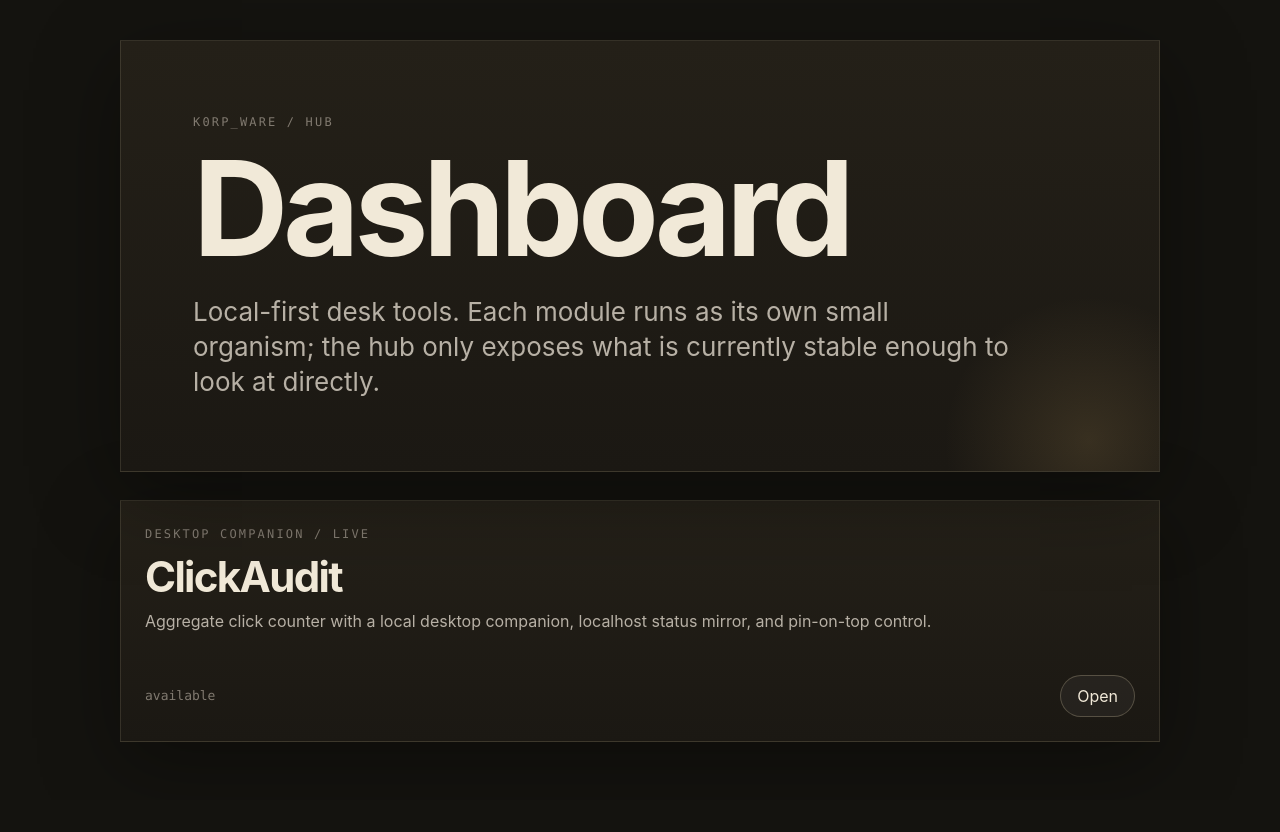
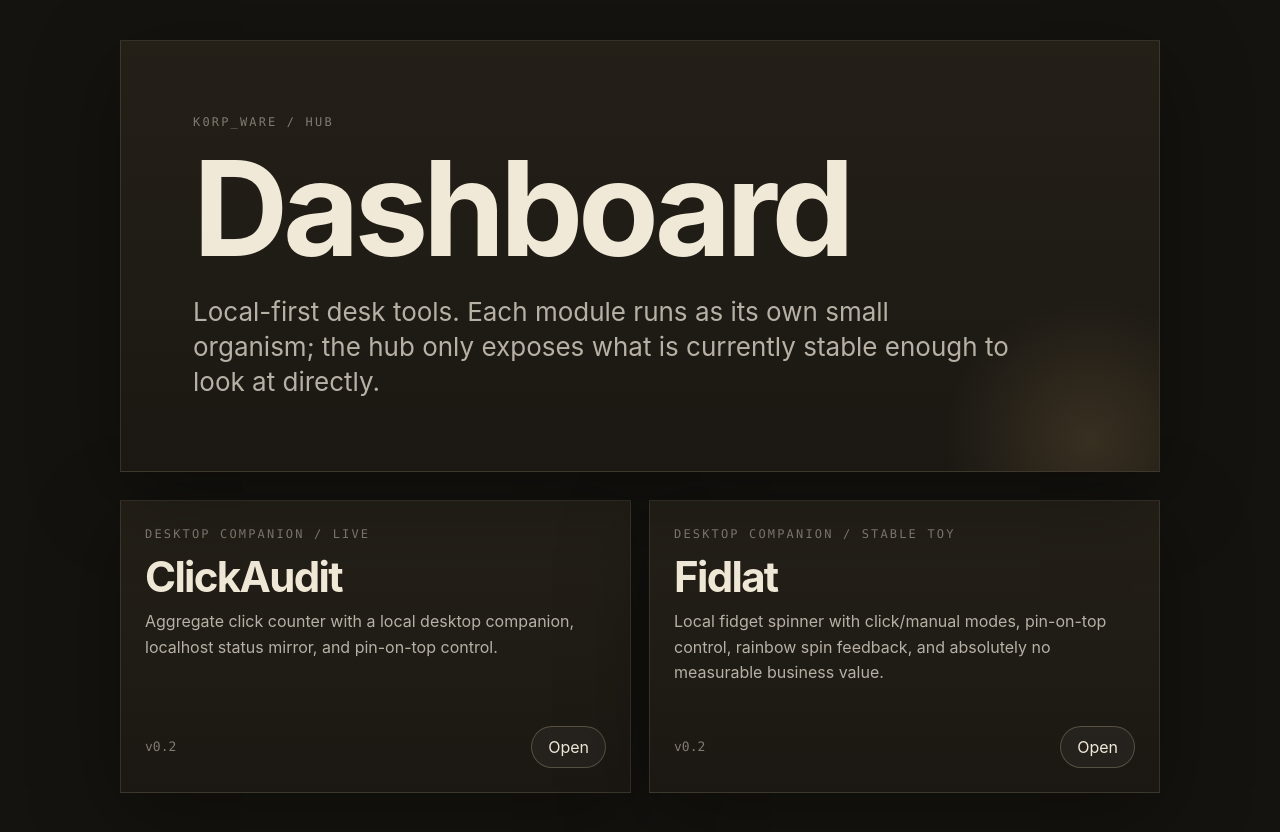
Before and after one commit to EinCorn/K0rp_ware, a React (Vite) app: page / in a window 1280 px wide. Before the commit the page ends 800 px from the top, so only its background shows below. Built offline with nearby package versions, Linux system fonts and the light colour scheme.

Commit message:
Expose Fidget on dashboard

```diff
--- a/src/components/Dashboard.jsx
+++ b/src/components/Dashboard.jsx
@@ -23,8 +23,23 @@ function Dashboard() {
             </p>
           </div>
           <div className="module-card-footer">
-            <span className="module-status">available</span>
+            <span className="module-status">v0.2</span>
             <a href="/?app=click-audit">Open</a>
+          </div>
+        </article>
+
+        <article className="module-card hub-module-card">
+          <div>
+            <p className="system-label">Desktop companion / stable toy</p>
+            <h2>Fidlat</h2>
+            <p>
+              Local fidget spinner with click/manual modes, pin-on-top control, rainbow spin feedback,
+              and absolutely no measurable business value.
+            </p>
+          </div>
+          <div className="module-card-footer">
+            <span className="module-status">v0.2</span>
+            <a href="/?app=fidget">Open</a>
           </div>
         </article>
       </section>
```
